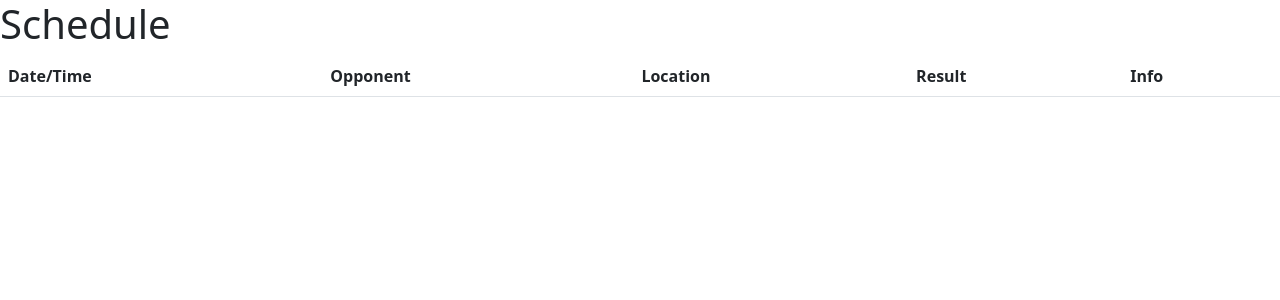
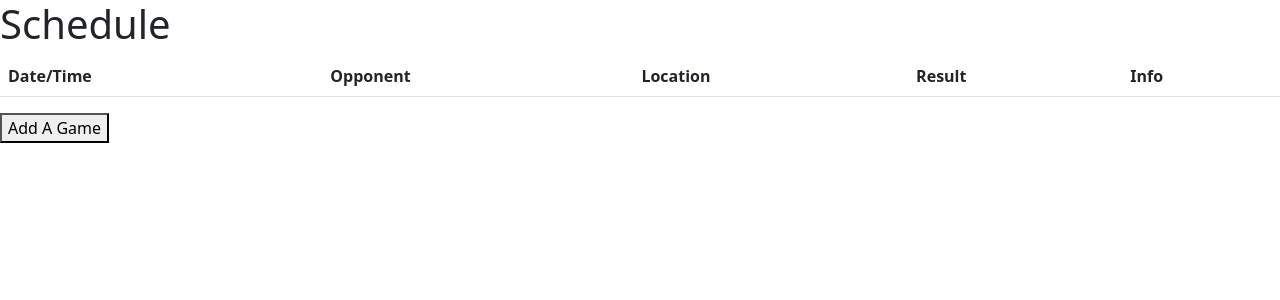
Before and after one commit to AngelinaWalton/403GroupProjectA, a Django app: page /schedule/ in a window 1280 px wide. Shown: the part 82-382 px from the top of the page. Run offline with Django 4.2, Linux system fonts and the light colour scheme; data that the repository does not hold is empty.

Commit message:
Added functionality for adding a new Schedule Record

```diff
--- a/byulax/urls.py
+++ b/byulax/urls.py
@@ -6,4 +6,5 @@ urlpatterns = [
     path('roster/', rosterPageView, name = 'roster'),
     path('schedule/', schedulePageView, name = 'schedule'),
     path('stats/', statsPageView, name = 'stats'),
+    path('schedule/add', addSchedulePage, name= 'addSchedule')
 ]
--- a/byulax/views.py
+++ b/byulax/views.py
@@ -1,4 +1,4 @@
-from django.shortcuts import render
+from django.shortcuts import render, redirect
 from django.http import HttpResponse
 from .models import *
 
@@ -22,3 +22,15 @@ def schedulePageView(request) :
         "game" : data
     }
     return render(request, 'byulax/schedule.html', context)
+
+def addSchedulePage(request):
+    if request.method == 'POST':
+        new_game = Schedule()
+        new_game.date_time = request.POST['date']
+        new_game.location = request.POST['location']
+        new_game.opponent = request.POST['opponent']
+        new_game.result = request.POST['result']
+        new_game.info = request.POST['info']
+        new_game.save()
+        return redirect('schedule')
+    return render(request, 'byulax/addSchedule.html')
--- a/templates/byulax/schedule.html
+++ b/templates/byulax/schedule.html
@@ -25,4 +25,8 @@
       {% endfor %}
     </tbody>
   </table>
+
+<form action="{% url 'addSchedule' %}" method="get">
+  <button type="Submit" >Add A Game</button>
+</form>
 {% endblock %}
```
Also changed, not shown: templates/byulax/addSchedule.html (added, +24 -0 lines).
